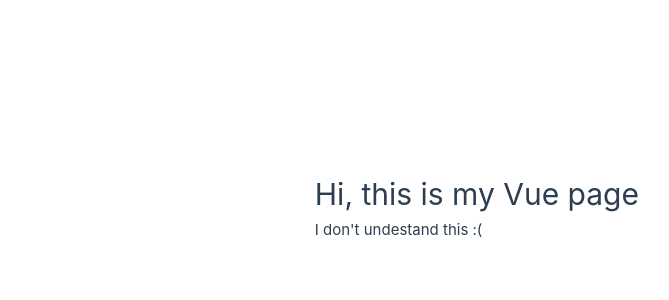
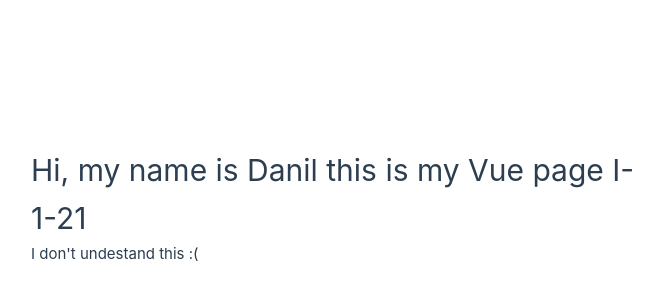
Before and after one commit to danilromas/Vue_DaRo, a Vue app: page / in a window 1280 px wide. Shown: the part 194-494 px from the top of the page, without its empty margins (1-670 px from the left). Built offline with nearby package versions, Linux system fonts and the light colour scheme.

Commit message:
objet_data

```diff
--- a/src/App.vue
+++ b/src/App.vue
@@ -1,12 +1,18 @@
 <script>
   export default{
     name:'App',
-  }
+	data() {
+		return {
+		name: 'Danil',
+		group: 'I-1-21',
+		}
+	}
+}
 </script>
 
 <template>
 <div>
-    <h1> Hi, this is my Vue page </h1>
+    <h1> Hi, my name is {{name}} this is my Vue page {{group}} </h1>
     <p> I don't undestand this :(</p>
   </div>
 </template>
```
